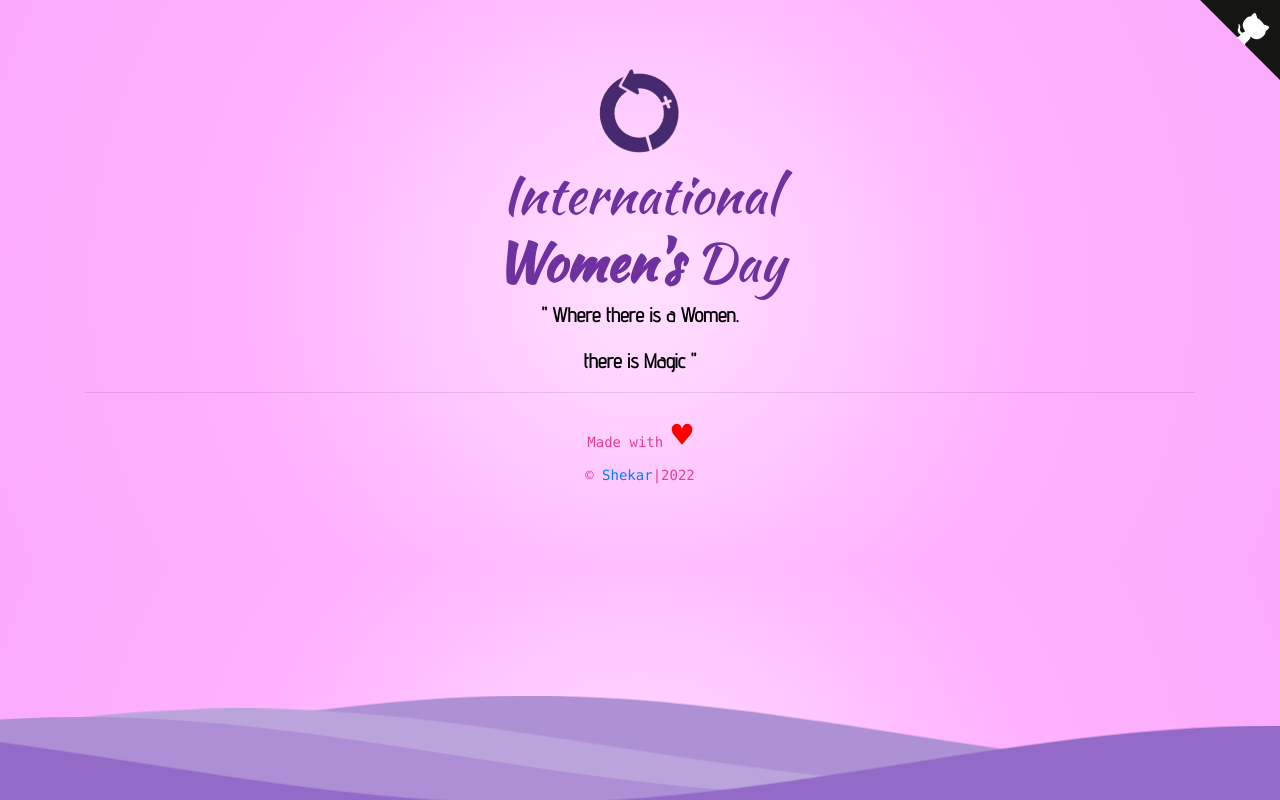
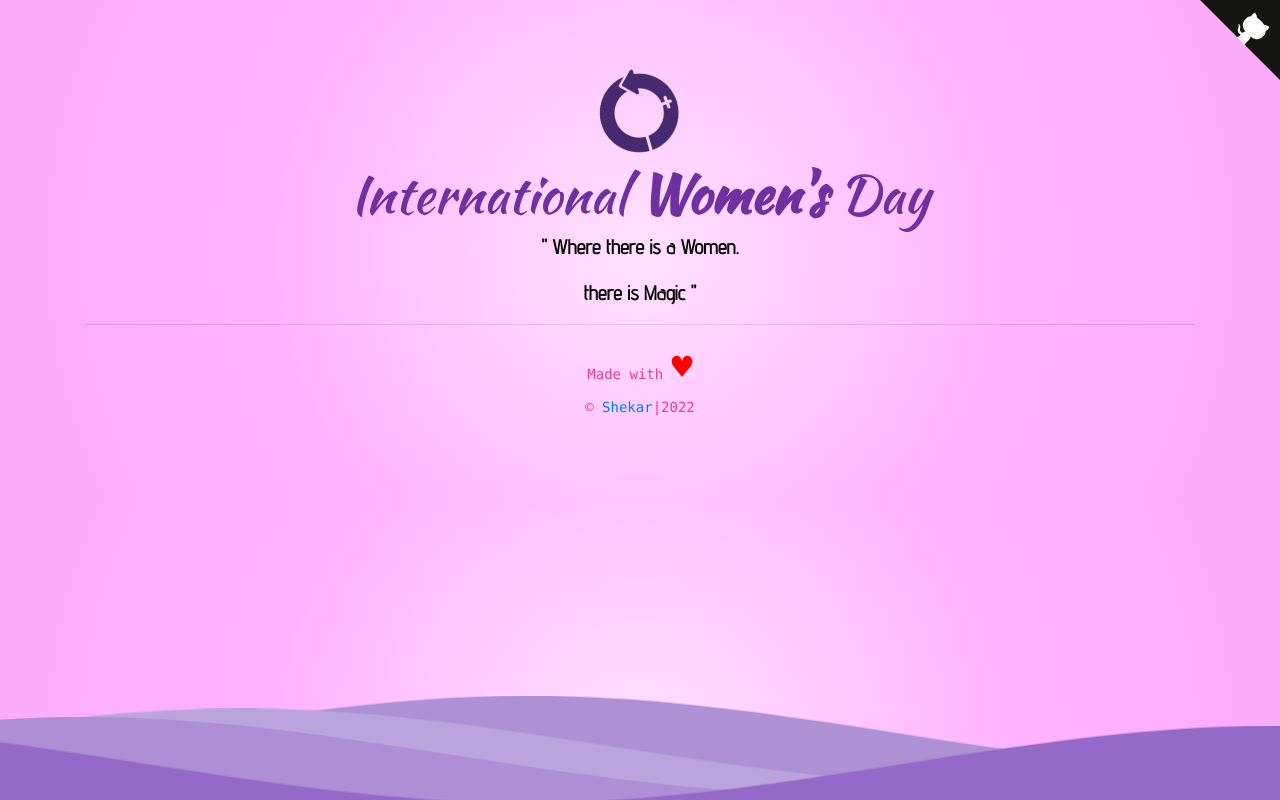
Before and after one commit to rajashekarmanthena/IWD, a plain HTML site: page index.html in a window 1280 px wide. Drawn offline with nearby package versions, Linux system fonts and the light colour scheme.

Commit message:
Update index.html

```diff
--- a/index.html
+++ b/index.html
@@ -27,8 +27,7 @@
 				<div class="row">
 					<div class="col-md-12">
 						<img src="icon.png" class="logo slow-spin" />
-						<h1 class="logo-title animated infinite pulse slow">International</h1>
-						<h2 class="logo-title animated infinite pulse slow"><strong>Women's</strong> Day</h2>
+						<h1 class="logo-title animated infinite pulse slow">International <strong>Women's</strong> Day</h1>
 
 						<p class="logo-desc animated bounceInUp">" Where there is a Women. </p>
 						</p>
```
